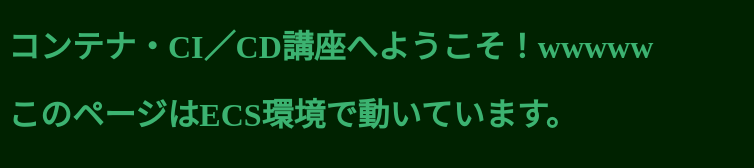
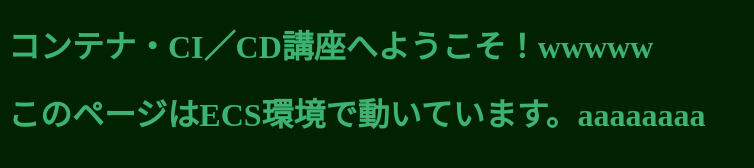
Before and after one commit to wawawahogepiyo-cyber/ctn-cicd-hdon-coderepo, a plain HTML site: page src/index.html in a window 1280 px wide. Shown: the whole page, without its empty margins (0-754 px from the left). Drawn offline with Linux system fonts and the light colour scheme.

Commit message:
index.html2

```diff
--- a/src/index.html
+++ b/src/index.html
@@ -6,7 +6,7 @@
 </head>
 <body bgcolor="#002200">
     <h1><font color="#3CB371">コンテナ・CI／CD講座へようこそ！wwwww</font></h1>
-    <h1><font color="#3CB371">このページはECS環境で動いています。</font></h1>
+    <h1><font color="#3CB371">このページはECS環境で動いています。aaaaaaaa</font></h1>
 
 </body>
 </html>
```
